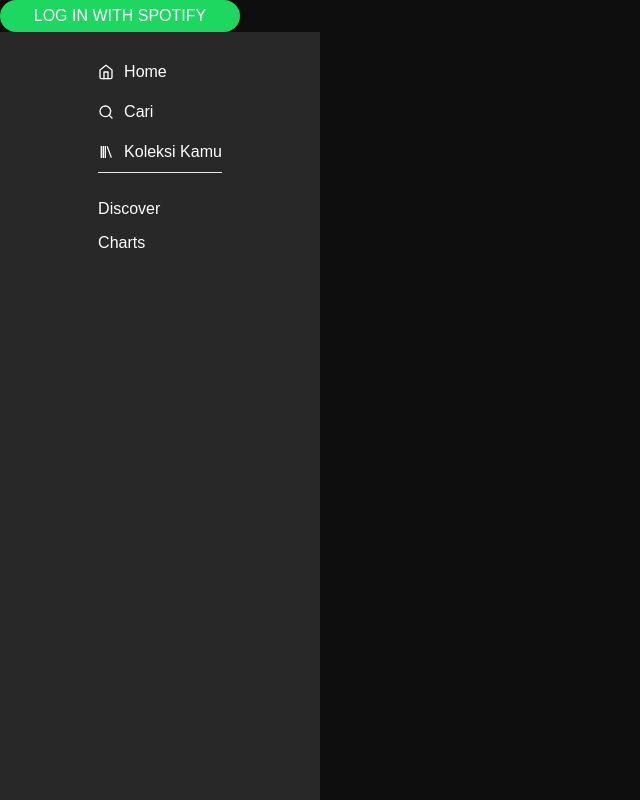
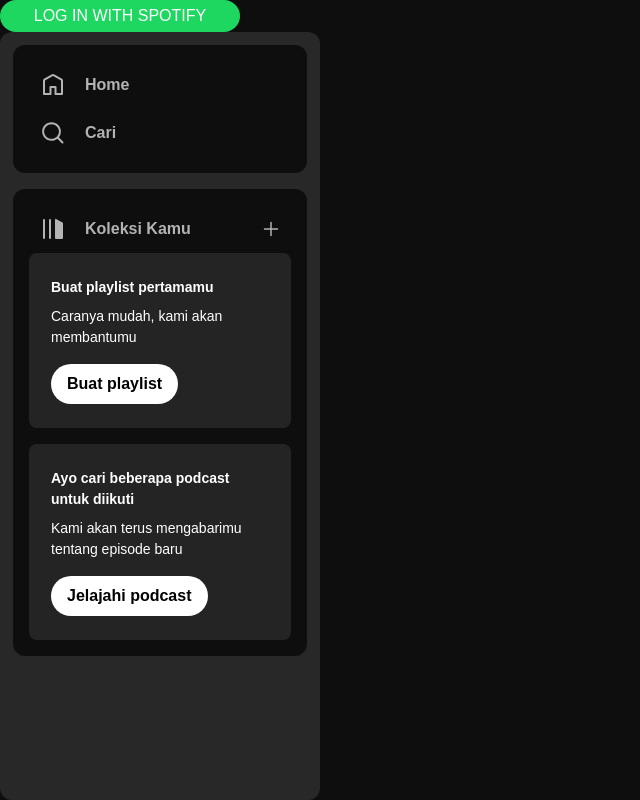
Before and after one commit to KodingAffanMaulana/Spotify-Clone, a React (Create React App) app: page / in a window 1280 px wide. Shown: the whole page, without its empty margins (0-640 px from the left). Built offline with nearby package versions, Linux system fonts and the light colour scheme.

Commit message:
update: sidebar and header

```diff
--- a/src/components/Header/Header.jsx
+++ b/src/components/Header/Header.jsx
@@ -2,13 +2,13 @@ import React from "react";
 import "./header.css"
 
 const header = () => {
+    const imageUrl = 'https://storage.googleapis.com/pr-newsroom-wp/1/2018/11/Spotify_Logo_RGB_White.png'
     return (
         <>
             <div className="navbar">
-                <svg className="logo" xmlns="http://www.w3.org/2000/svg" width="48" height="48" id="spotify"><path fill-rule="evenodd" d="M38.16 21.36c-7.68-4.56-20.52-5.04-27.84-2.76-1.2.36-2.4-.36-2.76-1.44-.36-1.2.36-2.4 1.44-2.76 8.52-2.52 22.56-2.04 31.44 3.24 1.08.6 1.44 2.04.84 3.12-.6.84-2.04 1.2-3.12.6m-.24 6.72c-.6.84-1.68 1.2-2.52.6-6.48-3.96-16.32-5.16-23.88-2.76-.96.24-2.04-.24-2.28-1.2-.24-.96.24-2.04 1.2-2.28 8.76-2.64 19.56-1.32 27 3.24.72.36 1.08 1.56.48 2.4m-2.88 6.6c-.48.72-1.32.96-2.04.48-5.64-3.48-12.72-4.2-21.12-2.28-.84.24-1.56-.36-1.8-1.08-.24-.84.36-1.56 1.08-1.8 9.12-2.04 17.04-1.2 23.28 2.64.84.36.96 1.32.6 2.04M24 0C10.8 0 0 10.8 0 24s10.8 24 24 24 24-10.8 24-24S37.32 0 24 0"></path></svg>
-                <h2>Spotify</h2>
+                <img className="logo" src={imageUrl} alt="Spotify Logo" />
                 <ul>
-                    <li>Home</li>
+                    <li className="hover">Home</li>
                     <li>Browse</li>
                     <li>Radio</li>
                 </ul>
--- a/src/components/Sidebar/Sidebar.jsx
+++ b/src/components/Sidebar/Sidebar.jsx
@@ -1,29 +1,80 @@
 import './index.css';
-import { FiHome } from "react-icons/fi";
-import { FiSearch } from "react-icons/fi";
-import { BiLibrary } from "react-icons/bi";
 
 const Sidebar = () => {
   return (
-    <div className="sidebar">
-      <ul>
+    <div className="sidebar rounded-xl flex flex-col">
+      <div className='bg-[#0E0E0E] p-2 m-2 rounded-xl'>
+        <ul className='p-2'>
           <div className="list-items">
-          <FiHome />
-          <p>Home</p>
+            <svg
+              role="img"
+              height="24"
+              width="24"
+              aria-hidden="true"
+              className="white-search-icon" // Use the CSS class for white icon
+              viewBox="0 0 24 24"
+              data-encore-id="icon"
+            >
+              <path d="M12.5 3.247a1 1 0 0 0-1 0L4 7.577V20h4.5v-6a1 1 0 0 1 1-1h5a1 1 0 0 1 1 1v6H20V7.577l-7.5-4.33zm-2-1.732a3 3 0 0 1 3 0l7.5 4.33a2 2 0 0 1 1 1.732V21a1 1 0 0 1-1 1h-6.5a1 1 0 0 1-1-1v-6h-3v6a1 1 0 0 1-1 1H3a1 1 0 0 1-1-1V7.577a2 2 0 0 1 1-1.732l7.5-4.33z"></path></svg>  <p>Home</p>
           </div>
           <div className="list-items">
-          <FiSearch />
+            <svg
+              role="img"
+              height="24"
+              width="24"
+              aria-hidden="true"
+              className="white-search-icon" // Use the CSS class for white icon
+              viewBox="0 0 24 24"
+              data-encore-id="icon"
+            >
+              <path d="M10.533 1.279c-5.18 0-9.407 4.14-9.407 9.279s4.226 9.279 9.407 9.279c2.234 0 4.29-.77 5.907-2.058l4.353 4.353a1 1 0 1 0 1.414-1.414l-4.344-4.344a9.157 9.157 0 0 0 2.077-5.816c0-5.14-4.226-9.28-9.407-9.28zm-7.407 9.279c0-4.006 3.302-7.28 7.407-7.28s7.407 3.274 7.407 7.28-3.302 7.279-7.407 7.279-7.407-3.273-7.407-7.28z"></path>
+            </svg>
             <p>Cari</p>
           </div>
-        <div className="list-items">
-          <BiLibrary />
+        </ul>
+      </div>
+
+      <div className='bg-[#0E0E0E] p-2 m-2 rounded-xl'>
+        <ul className='p-2'>
+          <div className="list-items flex justify-between">
+            <div className='flex gap-[20px]'>
+              <svg className="white-search-icon" role="img" height="24" width="24" aria-hidden="true" viewBox="0 0 24 24" data-encore-id="icon"><path d="M3 22a1 1 0 0 1-1-1V3a1 1 0 0 1 2 0v18a1 1 0 0 1-1 1zM15.5 2.134A1 1 0 0 0 14 3v18a1 1 0 0 0 1 1h6a1 1 0 0 0 1-1V6.464a1 1 0 0 0-.5-.866l-6-3.464zM9 2a1 1 0 0 0-1 1v18a1 1 0 1 0 2 0V3a1 1 0 0 0-1-1z"></path></svg>
               <p>Koleksi Kamu</p>
             </div>
-        <hr />
-        <br />
-        <li>Discover</li>
-        <li>Charts</li>
+            <div>
+              <svg className="white-search-icon" role="img" height="16" width="16" aria-hidden="true" viewBox="0 0 16 16" data-encore-id="icon"><path d="M15.25 8a.75.75 0 0 1-.75.75H8.75v5.75a.75.75 0 0 1-1.5 0V8.75H1.5a.75.75 0 0 1 0-1.5h5.75V1.5a.75.75 0 0 1 1.5 0v5.75h5.75a.75.75 0 0 1 .75.75z"></path></svg>
+            </div>
+          </div>
+
+          <div className="list-items text-white bg-[#242424] rounded-lg">
+            <section className='my-[4px] mx-[0] py-[8px] px-[10px]'>
+              <div className='text-[14px]'>
+                <p className='pb-2'>Buat playlist pertamamu</p>
+                <p className='pb-4 font-normal'>Caranya mudah, kami akan membantumu</p>
+              </div>
+              <div>
+                <button className='py-2 px-4 rounded-[500px] bg-white text-black'>
+                  <span>Buat playlist</span>
+                </button>
+              </div>
+            </section>
+          </div>
+
+          <div className="list-items text-white bg-[#242424] rounded-lg mt-4">
+            <section className='my-[4px] mx-[0] py-[8px] px-[10px]'>
+              <div className='text-[14px]'>
+                <p className='pb-2'>Ayo cari beberapa podcast untuk diikuti</p>
+                <p className='pb-4 font-normal'>Kami akan terus mengabarimu tentang episode baru</p>
+              </div>
+              <div>
+                <button className='py-2 px-4 rounded-[500px] bg-white text-black'>
+                  <span>Jelajahi podcast</span>
+                </button>
+              </div>
+            </section>
+          </div>
         </ul>
+      </div>
     </div>
   );
 };
--- a/src/components/Sidebar/index.css
+++ b/src/components/Sidebar/index.css
@@ -1,27 +1,19 @@
 /* Sidebar.css */
 .sidebar {
-    display: flex;
-    flex-direction: column;
-    align-items: center;
     background-color: #282828;
-    color: #fff;
-}
-
-.sidebar ul {
-    list-style: none;
-    padding: 0;
-    margin: 0;
-}
-
-.sidebar li {
-    margin-bottom: 10px;
-    cursor: pointer;
+    color: #b3b3b3;
+    padding: 5px;
+    font-size: 1rem;
+    font-weight: 700;
 }
 
 .list-items {
-    gap: 10px;
+    padding: 12px;
+    gap: 20px;
     display: flex;
     align-items: center;
-    color: white;
-    height: 40px;
 }
+
+.white-search-icon {
+    fill: #b3b3b3;
+}
```
Also changed, not shown: src/components/Header/header.css (+5 -8 lines). Lines whose indentation alone changed are shown as unchanged.
